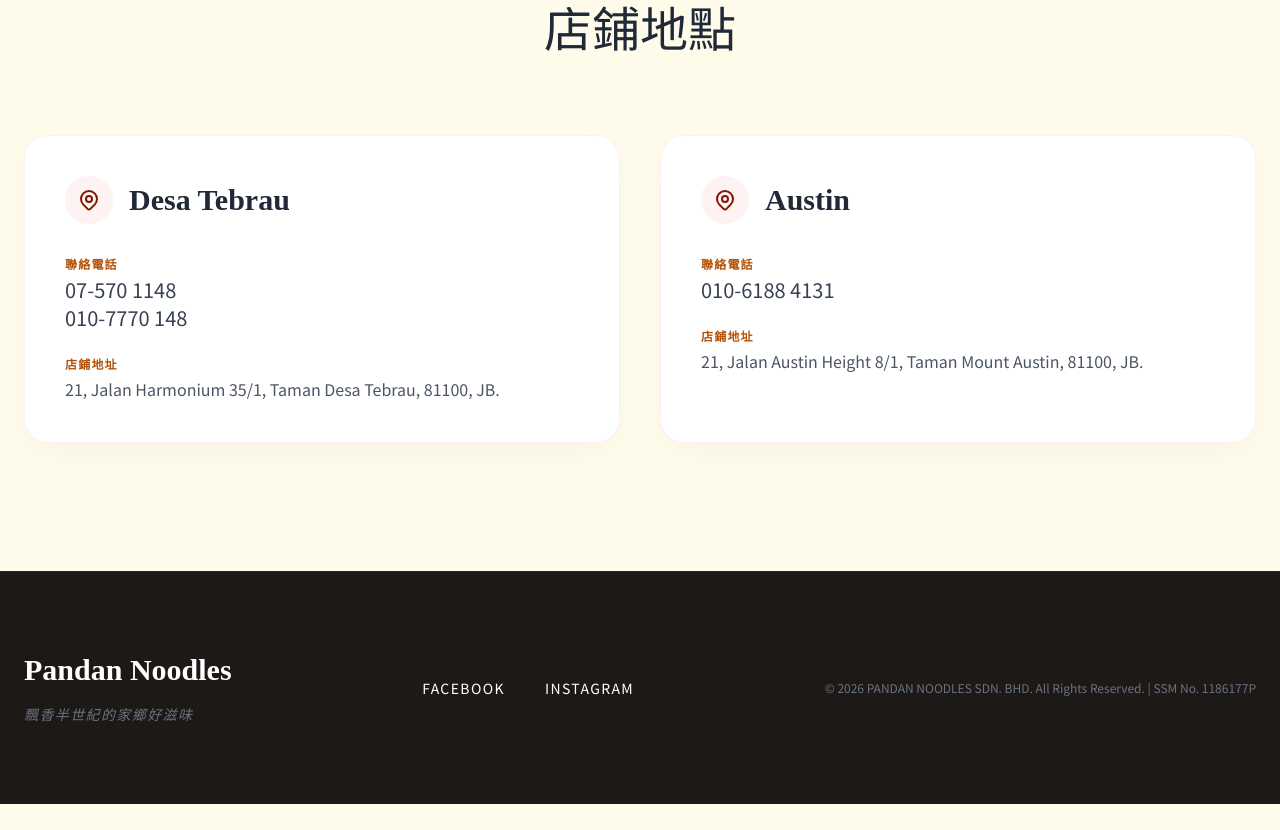
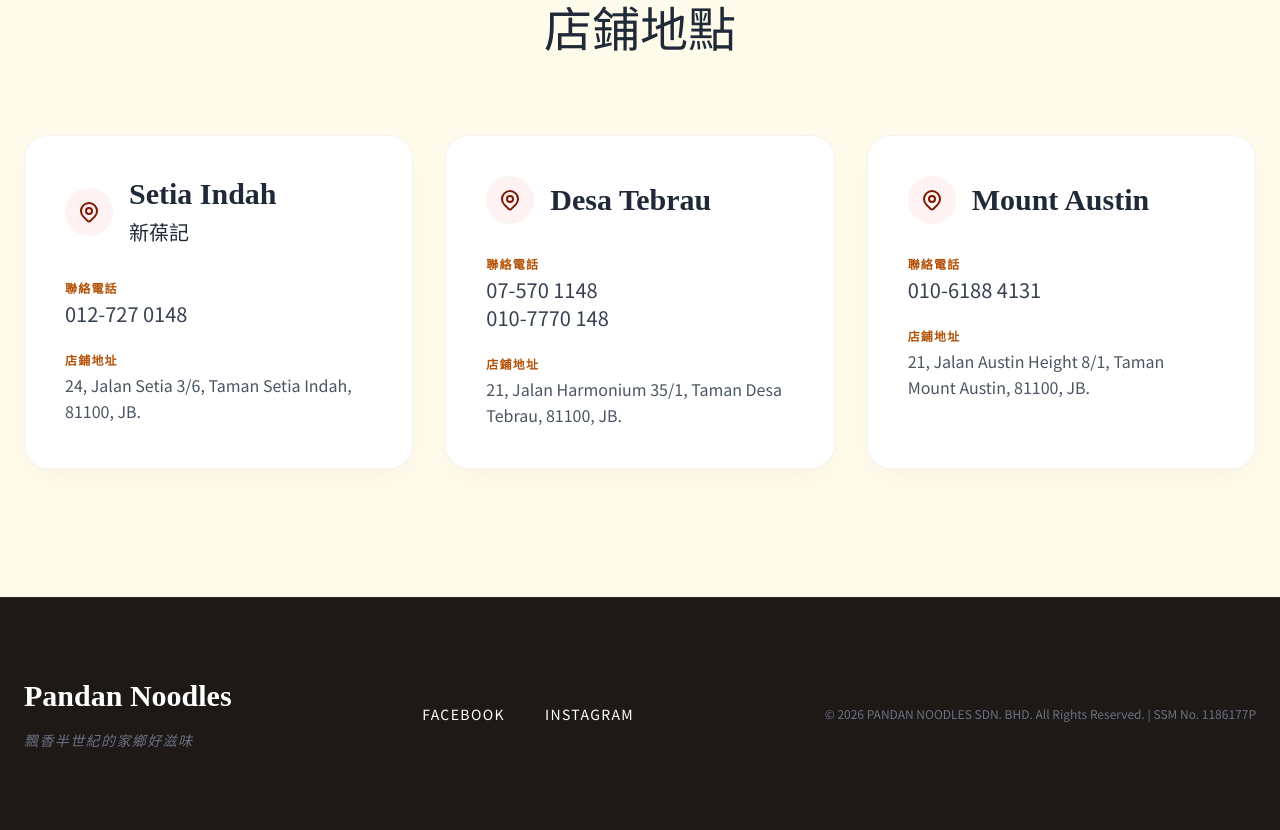
Before and after one commit to lisallm/PDNrestaurant-site, a plain HTML site: page PNDrestaurantSite/index.html in a window 1280 px wide. Shown: the part 5320-6150 px from the top of the page. Before the commit the page ends 6124 px from the top, so only its background shows below. Drawn offline with nearby package versions, Linux system fonts and the light colour scheme.

Commit message:
Update index.html

```diff
--- a/PNDrestaurantSite/index.html
+++ b/PNDrestaurantSite/index.html
@@ -324,7 +324,31 @@
             <h2 class="text-4xl md:text-5xl serif text-gray-800">店鋪地點</h2>
         </div>
 
-            <div class="grid md:grid-cols-2 gap-10">
+        <div class="grid md:grid-cols-3 gap-8">
+            <!-- Setia Indah（新葆記） -->
+            <div class="location-card">
+                <div class="flex items-center space-x-4 mb-8">
+                    <div class="w-12 h-12 bg-red-50 rounded-full flex items-center justify-center text-[#7D1702]">
+                        <svg xmlns="http://www.w3.org/2000/svg" class="h-6 w-6" fill="none" viewBox="0 0 24 24" stroke="currentColor"><path stroke-linecap="round" stroke-linejoin="round" stroke-width="2" d="M17.657 16.657L13.414 20.9a1.998 1.998 0 01-2.827 0l-4.244-4.243a8 8 0 1111.314 0z" /><path stroke-linecap="round" stroke-linejoin="round" stroke-width="2" d="M15 11a3 3 0 11-6 0 3 3 0 016 0z" /></svg>
+                    </div>
+                    <h3 class="text-3xl font-bold serif text-gray-800">
+    Setia Indah
+    <br>
+    <span class="text-xl font-medium">新葆記</span>
+</h3>
+                </div>
+                <div class="space-y-6">
+                    <div>
+                        <p class="text-xs uppercase tracking-widest text-[#B45309] font-bold mb-1">聯絡電話</p>
+                        <p class="text-xl font-medium text-gray-700"> 012-727 0148</p>
+                    </div>
+                    <div>
+                        <p class="text-xs uppercase tracking-widest text-[#B45309] font-bold mb-1">店鋪地址</p>
+                        <p class="text-gray-600 leading-relaxed"> 24, Jalan Setia 3/6, Taman Setia Indah, 81100, JB.</p>
+                    </div>
+                </div>
+            </div>
+
             <!-- Desa Tebrau -->
             <div class="location-card">
                 <div class="flex items-center space-x-4 mb-8">
@@ -345,13 +369,13 @@
                 </div>
             </div>
 
-                <!-- Austin -->
+            <!-- Mount Austin -->
             <div class="location-card">
                 <div class="flex items-center space-x-4 mb-8">
                     <div class="w-12 h-12 bg-red-50 rounded-full flex items-center justify-center text-[#7D1702]">
                         <svg xmlns="http://www.w3.org/2000/svg" class="h-6 w-6" fill="none" viewBox="0 0 24 24" stroke="currentColor"><path stroke-linecap="round" stroke-linejoin="round" stroke-width="2" d="M17.657 16.657L13.414 20.9a1.998 1.998 0 01-2.827 0l-4.244-4.243a8 8 0 1111.314 0z" /><path stroke-linecap="round" stroke-linejoin="round" stroke-width="2" d="M15 11a3 3 0 11-6 0 3 3 0 016 0z" /></svg>
                     </div>
-                        <h3 class="text-3xl font-bold serif text-gray-800">Austin</h3>
+                    <h3 class="text-3xl font-bold serif text-gray-800"> Mount Austin</h3>
                 </div>
                 <div class="space-y-6">
                     <div>
@@ -364,6 +388,9 @@
                     </div>
                 </div>
             </div>
+
+
+
         </div>
     </div>
 </section>
```
Lines whose indentation alone changed are shown as unchanged.
